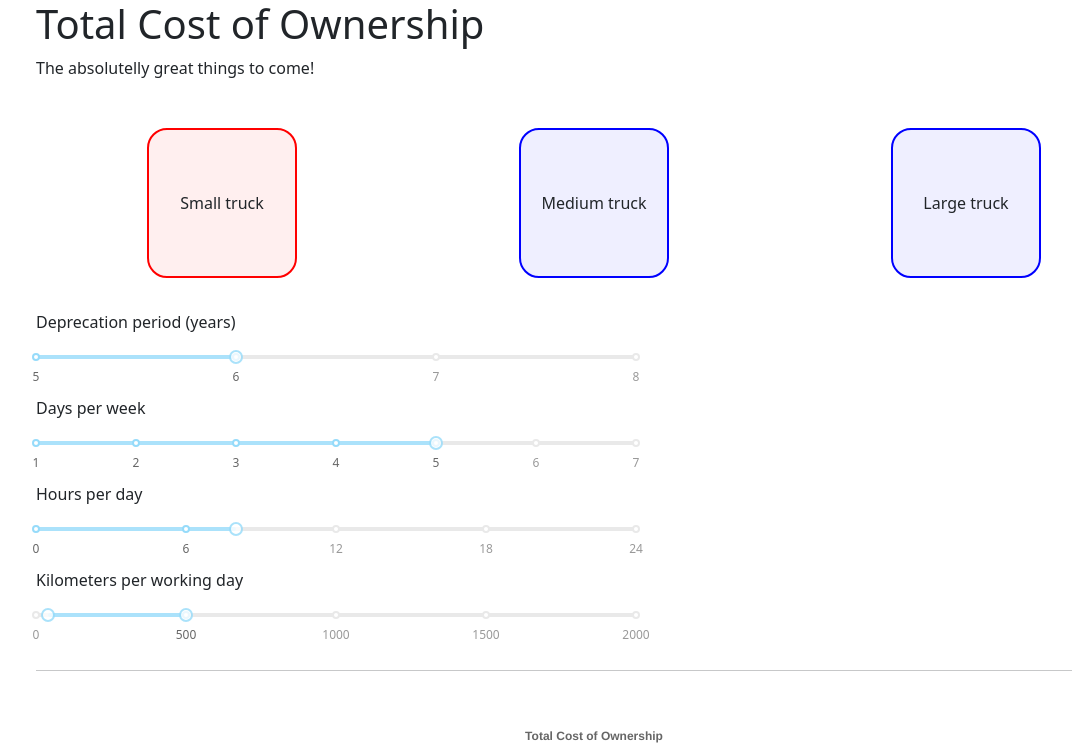
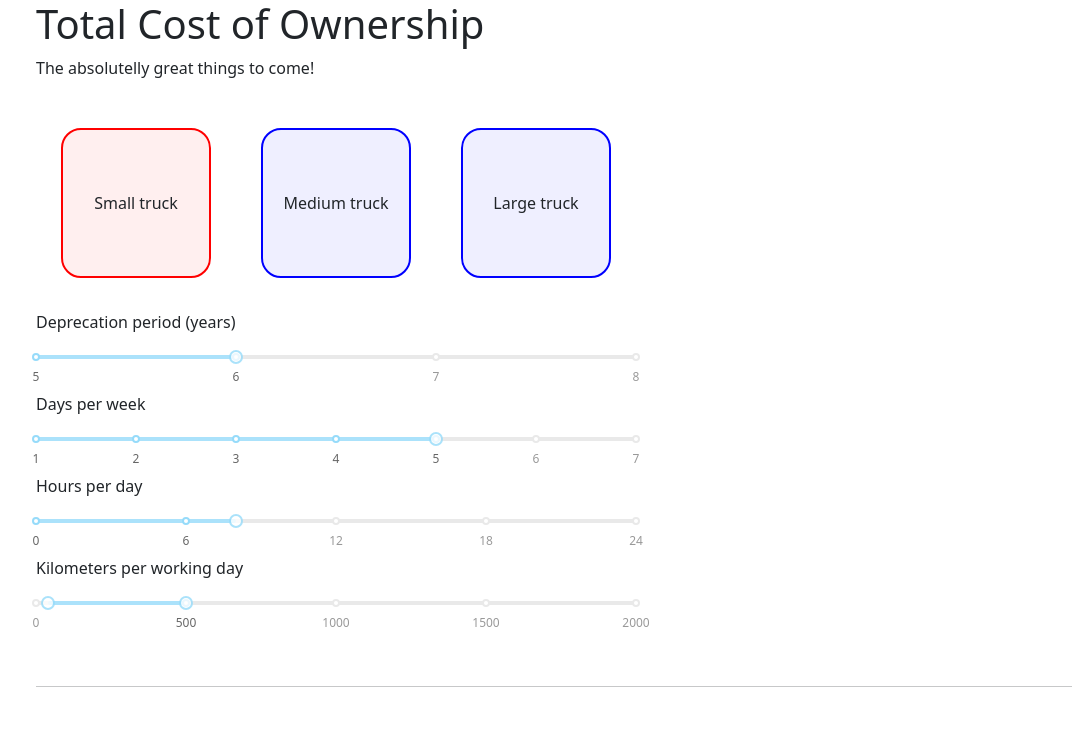
Before and after one commit to beaver-codes/tco, a React (Create React App) app: page / in a window 1280 px wide. Shown: the top 745 px of the page, without its empty margins (46-1118 px from the left). Built offline with nearby package versions, Linux system fonts and the light colour scheme.

Commit message:
max-width 600px

```diff
--- a/src/components/BehaviorSelectSliders/BehaviorSelectSliders.css
+++ b/src/components/BehaviorSelectSliders/BehaviorSelectSliders.css
@@ -1,5 +1,7 @@
 .slider-container {
-    width: 600px;
+    display: flex;
+    flex-direction: column;
+    max-width: 600px;
 }
 
 .slider-row {
@@ -23,6 +25,5 @@
 
 .slider {
     flex: 3;
-    /* background-color: green; */
     margin-bottom: 2rem;
 }
--- a/src/components/TruckSizeSelect/TruckSizeSelect.css
+++ b/src/components/TruckSizeSelect/TruckSizeSelect.css
@@ -19,6 +19,7 @@
 
 .truck-size-container {
     display: flex;
+    max-width: 600px;
     flex-direction: row;
     justify-content: space-around;
     align-items: center;
```
